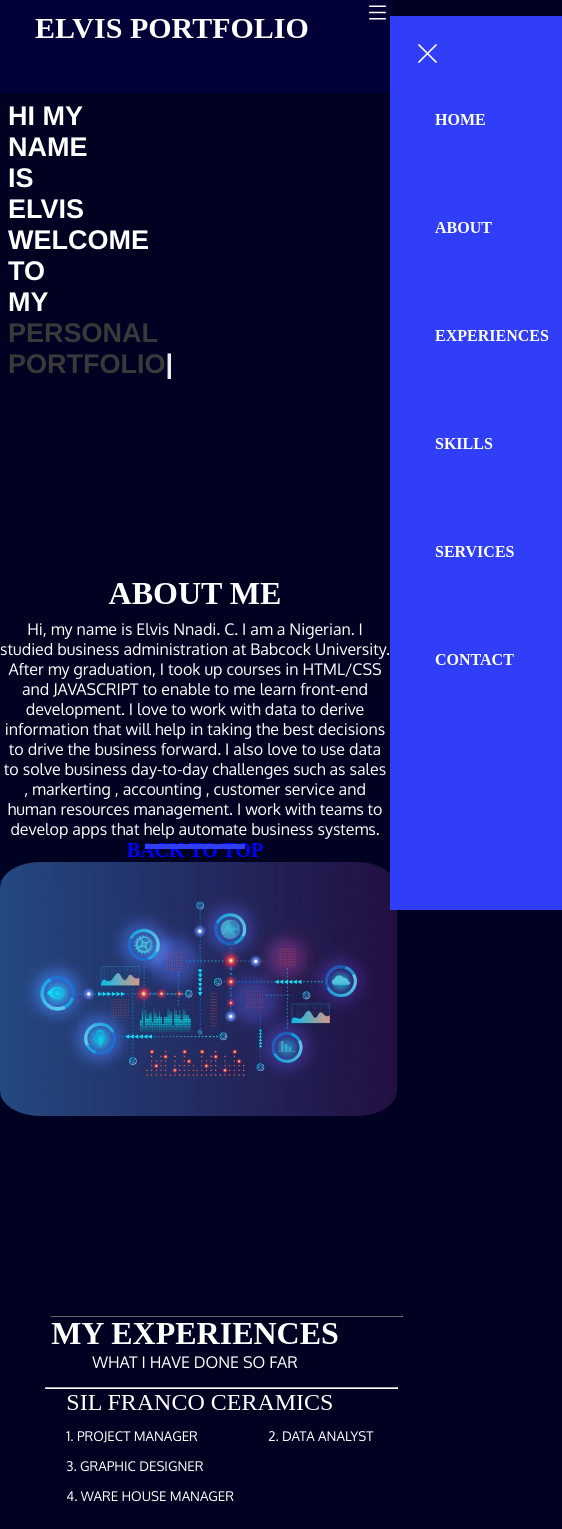
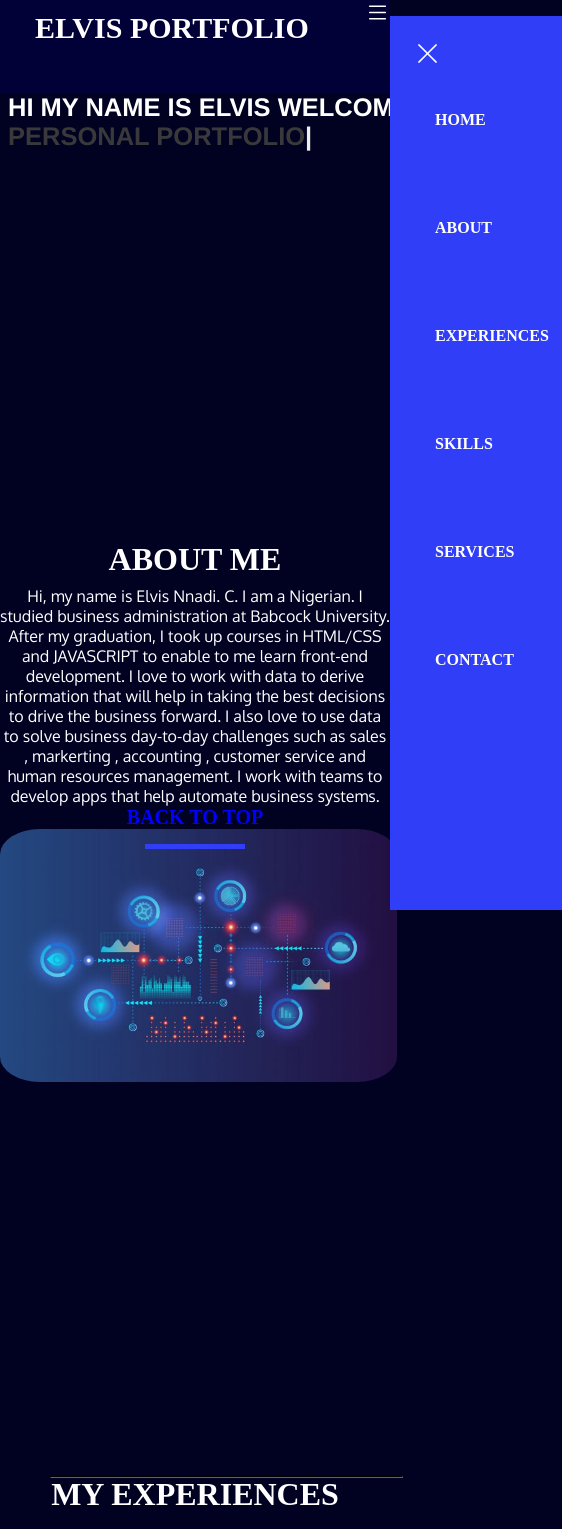
Before and after one commit to elvisnnadi38/Elvis, a plain HTML site: page index.html in a window 390 px wide. Shown: the top 1529 px of the page, 562 px wide, since content can reach past the window. Drawn offline with nearby package versions, Linux system fonts and the light colour scheme; a web font is replaced by a local one.

Commit message:
Add files via upload

```diff
--- a/index.html
+++ b/index.html
@@ -61,8 +61,8 @@
     <section class="my-experience" id="experience">
         <hr class="line">
         <h1>MY EXPERIENCES</h1>
-        <p class="p1">What i have done so far</p>
-        <hr class="line2">
+        <!-- <p class="p1">What i have done so far</p> -->
+
 <div class="an">
     <div class="an1">
         <h2>SIL FRANCO CERAMICS</h2>
--- a/style.css
+++ b/style.css
@@ -13,13 +13,18 @@ html{
 
 /* WELCOME */
 .welcome{
-    width: 20%;
+    width: 50%;
     font-family: 'Franklin Gothic Medium', 'Arial Narrow', Arial, sans-serif;
     font-size: xx-large;
     margin-left: 8px;
 }
 
+.welcome h1{
+    display: inline;
+}
+
 .auto-type{
+
     color: rgb(57, 57, 59);
 }
 
@@ -107,6 +112,8 @@ html{
 
 
 
+
+
 .start1 p{
     font-family: Oxygen;
     font-weight: 500;
@@ -150,6 +157,7 @@ html{
     font-weight: 900;
     font-size: xx-large;
     text-align: center;
+    margin-bottom: 5%;
 }
 
 .p1{
@@ -159,17 +167,6 @@ html{
 }
 
 
-.line2 {
-    border-color: white;
-    max-width: 90%;
-    margin-left: 45px;
-    margin-right: 40px;
-    top: 0;
-    left: 0;
-    width: 100%;
-    margin-top: 15px;
-
-}
 
 
 .an1 a{
@@ -621,6 +618,7 @@ nav ul li{
 
 .image img{
     height: 27vh;
+    margin-top: 4%;
 
 }
 
@@ -636,7 +634,7 @@ nav ul li{
 .about-me{
     flex-direction: column;
     text-align: center;
-    margin-top: 50%;
+    margin-top: 100%;
 }
 
 .start1{
@@ -646,16 +644,24 @@ nav ul li{
 
 
 .an1 p{
-    text-align: center;
     font-size: smaller;
+    display: block;
+}
+
+.an1 a{
     display: inline-block;
 }
 
 
 .welcome{
-    font-size: 18px;
-    margin-top: 2%;
+    width: 142%;
+    font-size: 17px;
+    margin-bottom: 15px;
 }
+
+
+
+
 
 .head-left h1{
     font-size: 30px;
@@ -665,11 +671,11 @@ nav ul li{
 }
 
 .my-experience{
-    margin-top: 50%;
+    margin-top: 100%;
 }
 
 .container-skills{
-    margin-top: 50px;
+    margin-top: 100%;
 }
 
 
```
